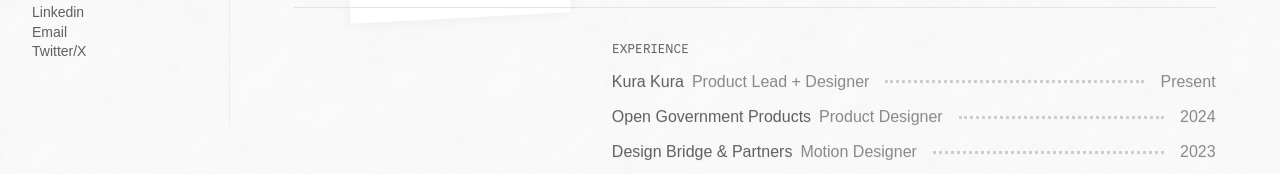
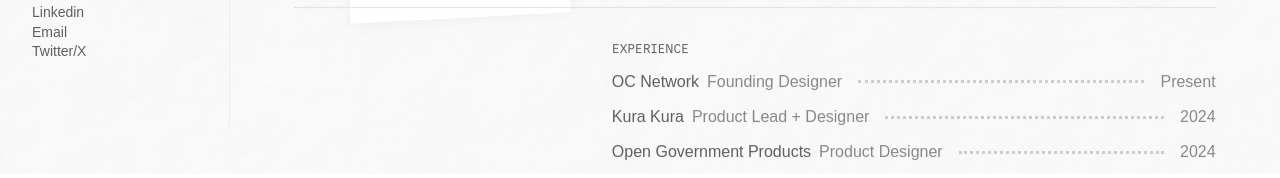
Before and after one commit to frostyzp/portfolio, a React (Vite) app: page /about in a window 1280 px wide. Shown: the part 706-884 px from the top of the page. Built offline with nearby package versions, Linux system fonts and the light colour scheme; a web font is replaced by a local one.

Commit message:
about update

```diff
--- a/src/pages/About.jsx
+++ b/src/pages/About.jsx
@@ -130,11 +130,20 @@ const About = () => {
 
             <ItemRow className="distort-hover">
               <ItemLeft>
+                <ItemTitle><a href="" target="_blank" rel="noopener noreferrer">OC Network</a></ItemTitle>
+                <ItemDesc>Founding Designer</ItemDesc>
+              </ItemLeft>
+              <ItemDivider />
+              <ItemYear>Present</ItemYear>
+            </ItemRow>
+
+            <ItemRow className="distort-hover">
+              <ItemLeft>
                 <ItemTitle><a href="" target="_blank" rel="noopener noreferrer">Kura Kura</a></ItemTitle>
                 <ItemDesc>Product Lead + Designer</ItemDesc>
               </ItemLeft>
               <ItemDivider />
-              <ItemYear>Present</ItemYear>
+              <ItemYear>2024</ItemYear>
             </ItemRow>
 
             <ItemRow className="distort-hover">
```
